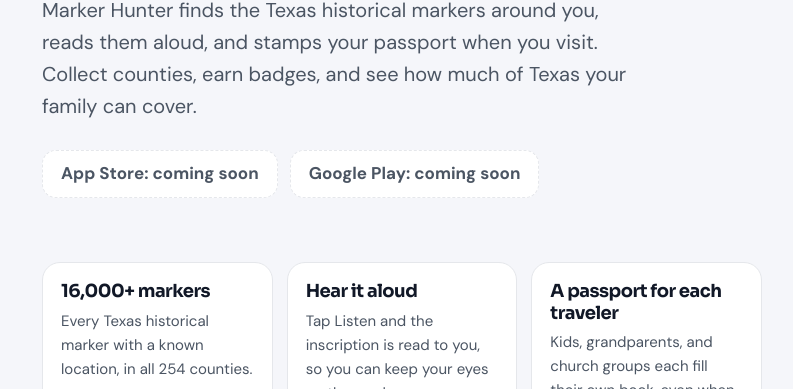
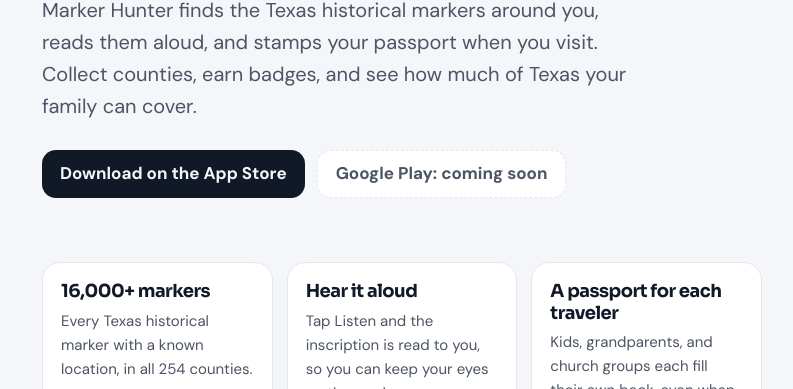
Before and after one commit to Zgruetzner/marker-hunter-site, a plain HTML site: page index.html in a window 1280 px wide. Shown: the part 411-800 px from the top of the page, without its empty margins (238-1031 px from the left). Drawn offline with Linux system fonts and the light colour scheme.

Commit message:
Home page: App Store download button
Co-Authored-By: Claude Opus 5.5 <noreply@anthropic.com>
Claude-Session: https://claude.ai/code/session_0115sXwgre6ZpvL5wAwR3HvJ

```diff
--- a/index.html
+++ b/index.html
@@ -26,7 +26,7 @@
     <h1>Every marker has a story. Hear it on the way.</h1>
     <p class="lead">Marker Hunter finds the Texas historical markers around you, reads them aloud, and stamps your passport when you visit. Collect counties, earn badges, and see how much of Texas your family can cover.</p>
     <div class="stores">
-      <span class="store soon" aria-disabled="true">App Store: coming soon</span>
+      <a class="store" href="https://apps.apple.com/app/marker-hunter-texas-history/id6823998947" rel="noopener">Download on the App Store</a>
       <span class="store soon" aria-disabled="true">Google Play: coming soon</span>
     </div>
   </section>
```
